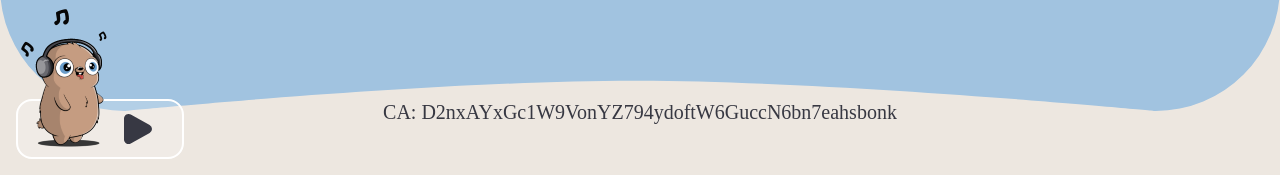
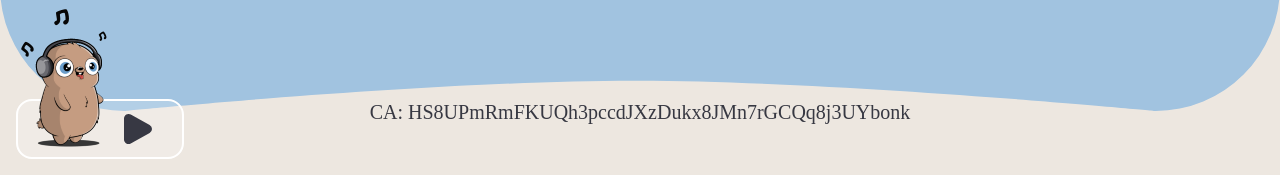
Before and after one commit to rummansheikh69/fugzofficial, a plain HTML site: page index.html in a window 1280 px wide. Shown: the part 625-800 px from the top of the page. Drawn offline with Linux system fonts and the light colour scheme; a web font is replaced by a local one.

Commit message:
Update index.html

```diff
--- a/index.html
+++ b/index.html
@@ -3304,7 +3304,7 @@
                   src="images/hero.svg"
                 />
                 <div class="start__text">
-                  <p>CA: D2nxAYxGc1W9VonYZ794ydoftW6GuccN6bn7eahsbonk
+                  <p>CA: HS8UPmRmFKUQh3pccdJXzDukx8JMn7rGCQq8j3UYbonk
                 </div>
               </div>
             </section>
```
